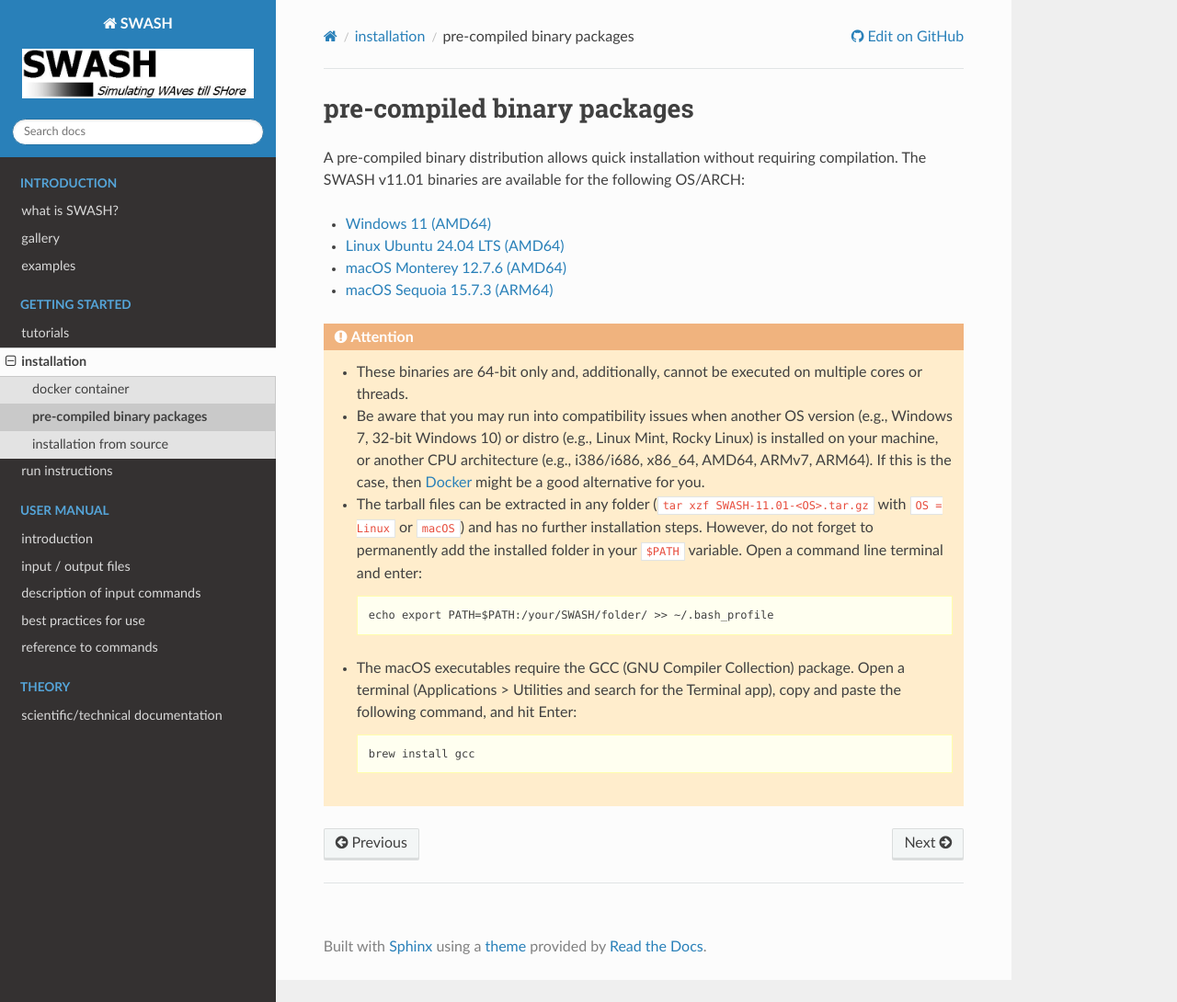
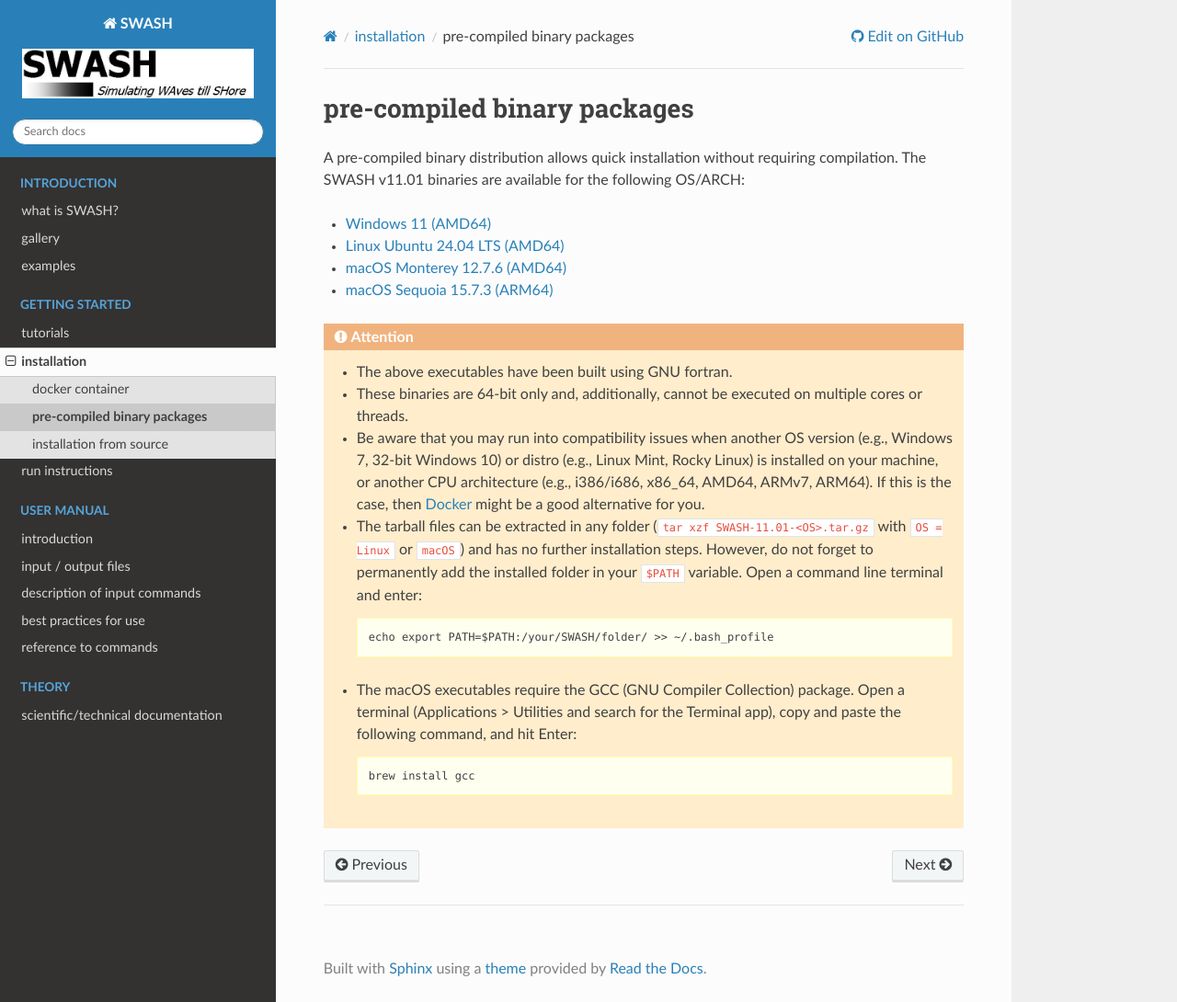
Before and after one commit to delftwaves/swash-docs, a Sphinx documentation site: the page built from docs/getting_started/binaries.rst, in a window 1280 px wide and 1090 px high. Shown: the whole window at 92% size. Built offline with Sphinx 7.4.7 and the Read the Docs theme 3.1.0, drawn with Linux system fonts in a browser that asks for light colours.

Commit message:
update documentation

```diff
--- a/docs/getting_started/binaries.rst
+++ b/docs/getting_started/binaries.rst
@@ -11,6 +11,7 @@
 
 .. attention::
 
+   - The above executables have been built using GNU fortran.
    - These binaries are 64-bit only and, additionally, cannot be executed on multiple cores or threads.
    - Be aware that you may run into compatibility issues when another OS version (e.g., Windows 7, 32-bit Windows 10) or
      distro (e.g., Linux Mint, Rocky Linux) is installed on your machine, or another CPU architecture (e.g., i386/i686, x86_64, AMD64, ARMv7, ARM64).
```
